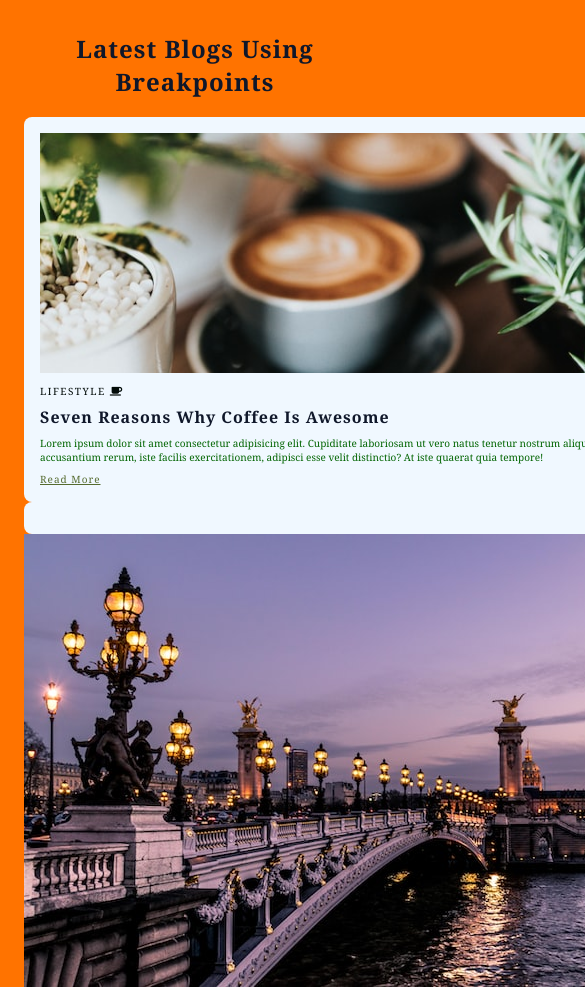
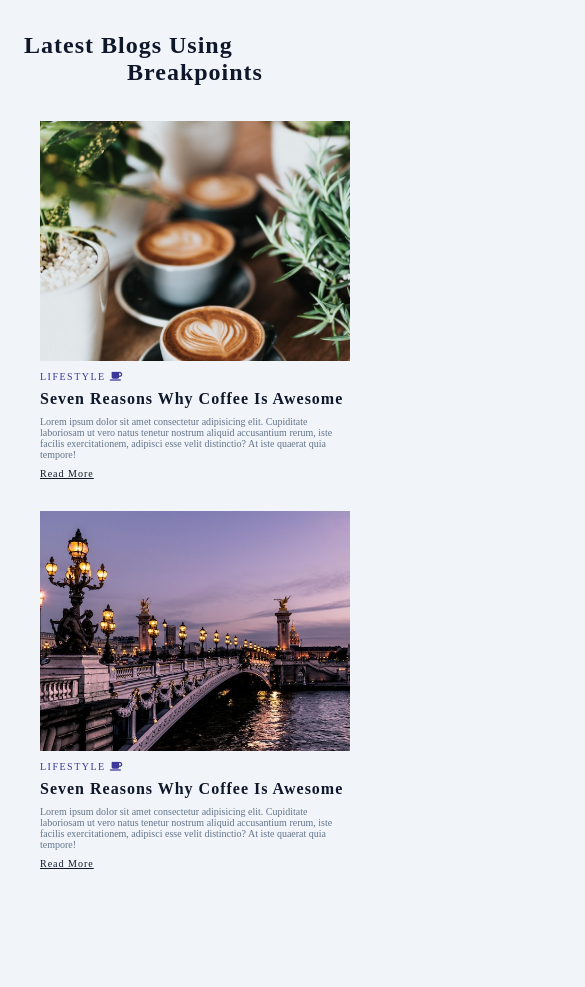
Before and after one commit to Boxun0718/1131-sweb-demo-84, a plain HTML site: page demo/w06_blog_84/css/index.html in a window 390 px wide. Shown: the top 987 px of the page, 585 px wide, since content can reach past the window. After the commit the page ends 917 px from the top, so only its background shows below. Drawn offline with Linux system fonts and the light colour scheme; files that its build step writes are made by us from their sources.

Commit message:
w06-p2: Show 2 blogs with media query min-width: 550px

```diff
--- a/demo/w06_blog_84/css/index.html
+++ b/demo/w06_blog_84/css/index.html
@@ -10,7 +10,7 @@
       crossorigin="anonymous"
       referrerpolicy="no-referrer"
     />
-    <link rel="stylesheet" href="./css/style_84.css" />
+    <link rel="stylesheet" href="./style_84.css" />
     <title>Blog_84 Demo</title>
   </head>
   <body>
@@ -33,7 +33,7 @@
             <a href="#">read more</a>
           </div>
         </articlce>
-        <articlce class="blog"></articlce>
+        <articlce class="blog">
           <img src="./images/photo-2.jpg" alt="" class="img" />
           <div class="blog-content">
             <span>lifestyle <i class="fa-solid fa-mug-saucer"></i></span>
--- a/demo/w06_blog_84/css/style_84.css
+++ b/demo/w06_blog_84/css/style_84.css
@@ -6,20 +6,21 @@
 
 :root {
   --primary: #645cff;
-  --primary-dark: #3c3799;
-  --grey-light: #64748b;
+  --primary: #3c3799;
+  --grey-light: #f1f5f9;
+  --grey: #64748b;
   --grey-dark: #0f172a;
-  --border-radius: 0.5rem;
+  --border-radius: 0.2rem;
 }
 
 body {
-  font-family: Georgia, 'Times New Roman', Times, serif;
-  background-color: rgb(255, 115, 0);
+  font-family: 'Times New Roman', Times, serif;
   font-size: 10px;
   color: var(--grey-dark);
+  background-color: var(--grey-light);
 }
 
-/* blogs */
+/*blogs */
 
 .blogs {
   padding: 2rem 1.5rem;
@@ -27,7 +28,7 @@ body {
 
 .blogs .section-title h2 {
   text-transform: capitalize;
-  text-align: center;
+  text-align-last: center;
   margin-bottom: 1.2rem;
   font-size: 1.5rem;
   letter-spacing: 1px;
@@ -39,7 +40,7 @@ body {
 }
 
 .blog {
-  background-color: aliceblue;
+  background-color: #f1f5f9;
   padding: 1rem;
   border-radius: var(--border-radius);
 }
@@ -56,7 +57,7 @@ body {
 
 .blog-content span {
   text-transform: uppercase;
-  color: rgb(2, 11, 8);
+  color: var(--primary);
   letter-spacing: 1.5px;
 }
 
@@ -68,13 +69,13 @@ body {
 }
 
 .blog-content p {
-  color: darkgreen;
+  color: var(--grey);
   margin-bottom: 0.5rem;
 }
 
 .blog-content a {
   text-transform: capitalize;
-  color: darkolivegreen;
+  color: var(--grey-dark);
   letter-spacing: 1px;
 }
 
```
Also changed, not shown: demo/md/w06_blog_84/w06-p2.png (added).
